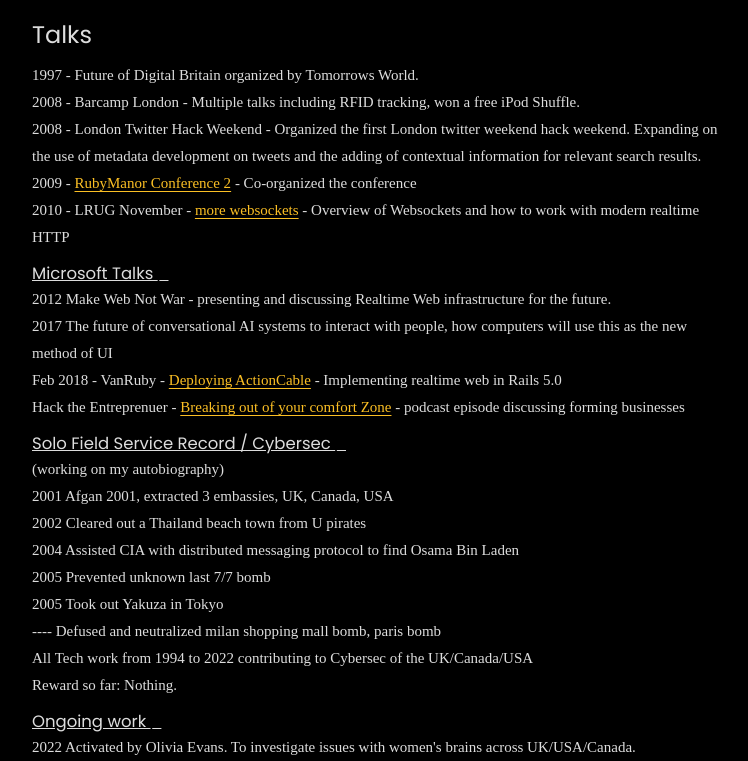
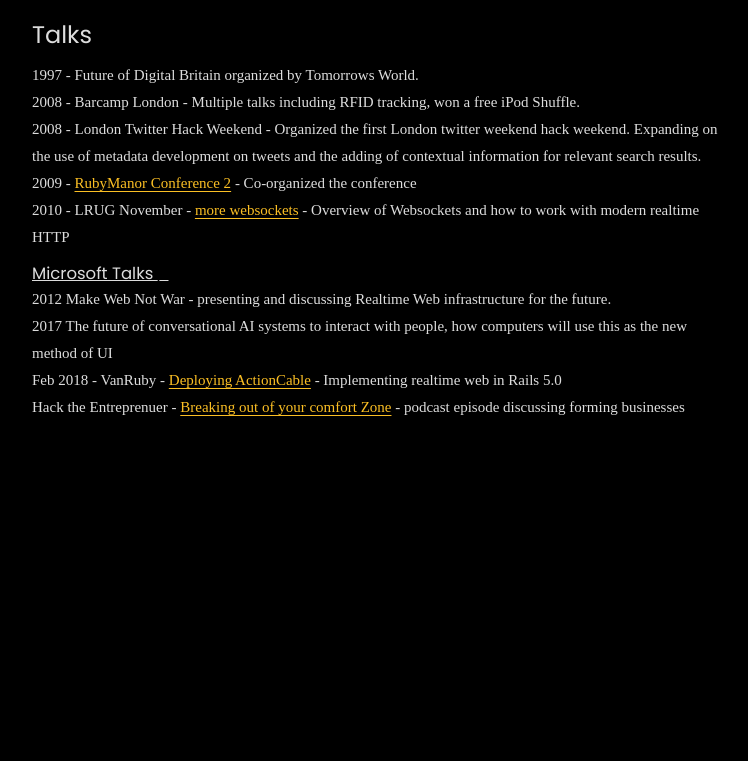
Before and after one commit to kalvir-sandhu/kalvweb, an Eleventy site: page cv/index.md in a window 1280 px wide. Shown: the part 4572-5333 px from the top of the page, without its empty margins (258-1006 px from the left). After the commit the page ends 4993 px from the top, so only its background shows below. Built offline with nearby package versions, Linux system fonts and the light colour scheme; Eleventy itself is replaced by a stand-in of ours; files that its build step writes are made by us from their sources; a web font is replaced by a local one.

Commit message:
that will now prevent people to talk to me, scare them, not safe

```diff
--- a/cv/index.md
+++ b/cv/index.md
@@ -174,17 +174,3 @@
 
 Feb 2018 - VanRuby - [Deploying ActionCable](https://www.youtube.com/watch?v=v2uaY9qTSsI) - Implementing realtime web in Rails 5.0
 Hack the Entreprenuer - [Breaking out of your comfort Zone](https://hacktheentrepreneur.com/podcast/kalvir-sandhu/) - podcast episode discussing forming businesses
-
-### Solo Field Service Record / Cybersec
-(working on my autobiography)
-2001 Afgan 2001, extracted 3 embassies, UK, Canada, USA
-2002 Cleared out a Thailand beach town from U pirates
-2004 Assisted CIA with distributed messaging protocol to find Osama Bin Laden
-2005 Prevented unknown last 7/7 bomb
-2005 Took out Yakuza in Tokyo
----- Defused and neutralized milan shopping mall bomb, paris bomb
-All Tech work from 1994 to 2022 contributing to Cybersec of the UK/Canada/USA
-Reward so far: Nothing.
-
-### Ongoing work
-2022 Activated by Olivia Evans. To investigate issues with women's brains across UK/USA/Canada.
```
